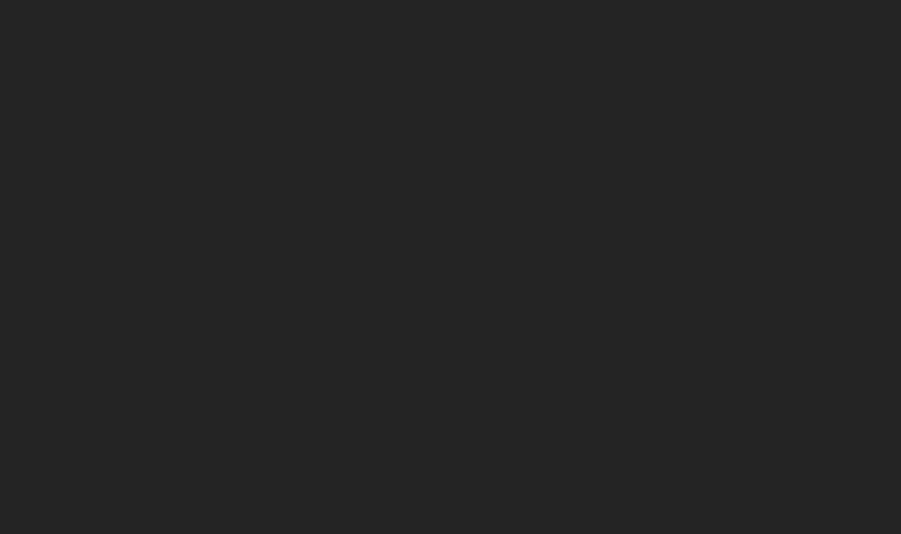
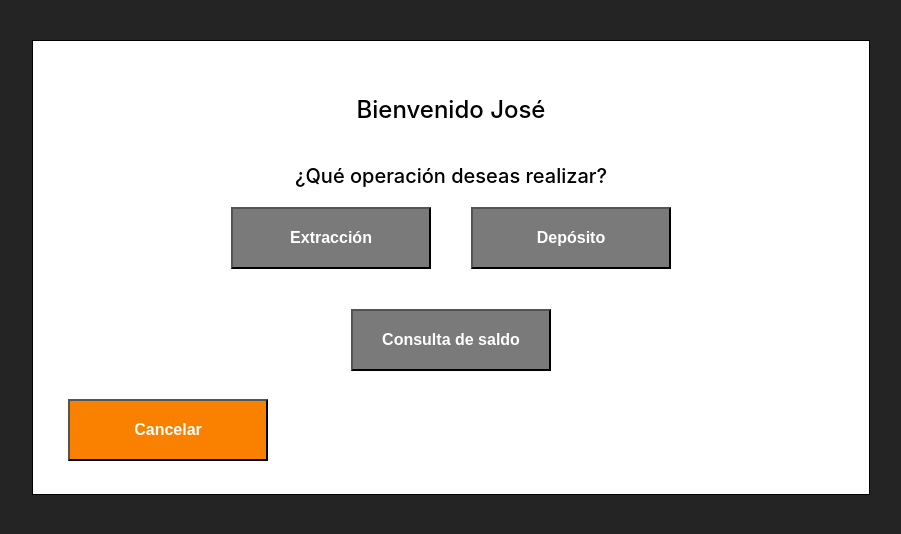
Before and after one commit to martin201285/tarea_acc, a React (Vite) app: page /tarea_acc/operations in a window 1280 px wide. Before the commit this address had no page. Shown: the top 534 px of the page, without its empty margins (189-1090 px from the left). Built offline with nearby package versions, Linux system fonts and the light colour scheme; the HTML template or start-up script is replaced by a standard one.

Commit message:
FEAT - se crea componente operations y se establece como path en App

```diff
--- a/src/App.jsx
+++ b/src/App.jsx
@@ -1,4 +1,5 @@
 import { Initial } from './components/pages/Initial/Initial'
+import { Operations } from './components/pages/Operations/Operations'
 import './App.css'
 import { Route, Routes } from 'react-router-dom'
 
@@ -7,6 +8,7 @@ function App() {
   return (
     <Routes>
       <Route path='/tarea_acc' element={<Initial />}/>
+      <Route path='/tarea_acc/operations' element={<Operations />}/>
     </Routes>
   )
 }
--- a/src/components/atoms/Button/Button.css
+++ b/src/components/atoms/Button/Button.css
@@ -1,5 +1,5 @@
 button {
-    width: 120px;
+    width: 122px;
     padding: 20px;
     font-size: 16px;
     font-weight: 600;
@@ -7,20 +7,40 @@ button {
     cursor: pointer;
 }
 
-.orange {
+.orange--sm {
     background-color: rgb(250, 129, 0);
     color: white;
 }
 
-.orange:active {
+.orange--sm:active {
     background-color: rgb(205, 108, 4);
 }
 
-.grey {
+.orange--lg {
+    background-color: rgb(250, 129, 0);
+    color: white;
+    width: 200px;
+}
+
+.orange--lg:active {
+    background-color: rgb(205, 108, 4);
+}
+
+.grey--sm {
     background-color: rgb(122, 122, 122);
     color: white;
 }
 
-.grey:active {
+.grey--sm:active {
     background-color: rgb(104, 104, 104);
 }
+
+.grey--lg {
+    background-color: rgb(122, 122, 122);
+    color: white;
+    width: 200px;
+}
+
+.grey--lg:active {
+    background-color: rgb(104, 104, 104);
+}
--- a/src/components/atoms/Title/Title.jsx
+++ b/src/components/atoms/Title/Title.jsx
@@ -3,6 +3,6 @@ import "./Title.css";
 
 export const Title = ({name, location}) => {
   return (
-    <h1 className={location}>Cajero Autómatico {name}</h1>
+    <h1 className={location}>{name}</h1>
   )
 }
--- /dev/null
+++ b/src/components/molecules/MenuOp/MenuOp.css
@@ -0,0 +1,12 @@
+.menuOp__buttons {
+    display: flex;
+    flex-direction: column;
+    gap: 40px;
+}
+
+.buttons__container {
+    display: flex;
+    flex-direction: row;
+    justify-content: center;
+    gap: 40px;
+}
--- /dev/null
+++ b/src/components/molecules/MenuOp/MenuOp.jsx
@@ -0,0 +1,23 @@
+import React from 'react'
+import { Subtitle } from '../../atoms/Subtitle/Subtitle'
+import { Button } from '../../atoms/Button/Button'
+import "./MenuOp.css"
+
+export const MenuOp = ({text, color}) => {
+  return (
+    <div className='menuOp__container'>
+      <div className='menuOp__title'>
+        <Subtitle text={text} location={"center"}/>
+      </div>
+      <div className='menuOp__buttons'>
+        <div className='buttons__container'>
+          <Button color={color} value={"Extracción"}/>
+          <Button color={color} value={"Depósito"}/>
+        </div>
+        <div className='buttons__container'>
+          <Button color={color} value={"Consulta de saldo"}/>
+        </div>
+      </div>
+    </div>
+  )
+}
--- a/src/components/organisms/InitialScreen/InitialScreen.jsx
+++ b/src/components/organisms/InitialScreen/InitialScreen.jsx
@@ -13,7 +13,7 @@ export const InitialScreen = () => {
   return (
     <div className='container__section'>
       <Login text={"Ingrese DNI y clave"}/>
-      <Keypad color={"orange"}/>
+      <Keypad color={"orange--sm"}/>
     </div>
   )
 }
--- /dev/null
+++ b/src/components/organisms/OperationScreen/OperationScreen.jsx
@@ -0,0 +1,14 @@
+import React from 'react'
+import { MenuOp } from '../../molecules/MenuOp/MenuOp'
+import { Button } from '../../atoms/Button/Button'
+import "./OperationScreen.css"
+
+export const OperationScreen = () => {
+    return (
+        <div className='operationScreen__container'>
+            <div className='operationScreen__menu'>
+                <MenuOp text={"¿Qué operación deseas realizar?"} color={"grey--lg"}/>
+            </div>
+        </div>
+    )
+}
--- a/src/components/pages/Initial/Initial.jsx
+++ b/src/components/pages/Initial/Initial.jsx
@@ -12,12 +12,12 @@ export const Initial = () => {
 
   return (
     <div className='container'>
-        <div>
-            <Title name={"TASI"} location={"left"}/>
-        </div>
-        <div>
-            <InitialScreen />
-        </div>
+      <div>
+        <Title name={"Cajero Autómatico TASI"} location={"left"}/>
+      </div>
+      <div>
+        <InitialScreen />
+      </div>
     </div>
   )
 }
--- /dev/null
+++ b/src/components/pages/Operations/Operations.css
@@ -0,0 +1,18 @@
+.containerOp {
+    width: 766px;
+    height: 383px;
+    background-color: white;
+    color: black;
+    border: 1px solid black;
+    padding: 35px;
+    display: flex;
+    flex-direction: column;
+    flex-wrap: wrap;
+    align-content: center;
+    position: relative;
+}
+
+.operations__cancel {
+    position: absolute;
+    top: 79%;
+}
--- /dev/null
+++ b/src/components/pages/Operations/Operations.jsx
@@ -0,0 +1,27 @@
+import React from 'react'
+import { Title } from '../../atoms/Title/Title'
+import { OperationScreen } from '../../organisms/OperationScreen/OperationScreen'
+import { Button } from '../../atoms/Button/Button'
+import "./Operations.css"
+
+export const Operations = () => {
+
+  /*
+  name= free string
+  location= "left", "center" or "right"
+  */
+
+  return (
+    <div className='containerOp'>
+      <div>
+        <Title name={"Bienvenido José"} location={"center"}/>
+      </div>
+      <div>
+        <OperationScreen />
+      </div>
+      <div className='operations__cancel'>
+        <Button value={"Cancelar"} color={"orange--lg"}/>
+      </div>
+    </div>
+  )
+}
```
Also changed, not shown: src/components/organisms/OperationScreen/OperationScreen.css (added), src/components/pages/Initial/Initial.css (indentation only).
